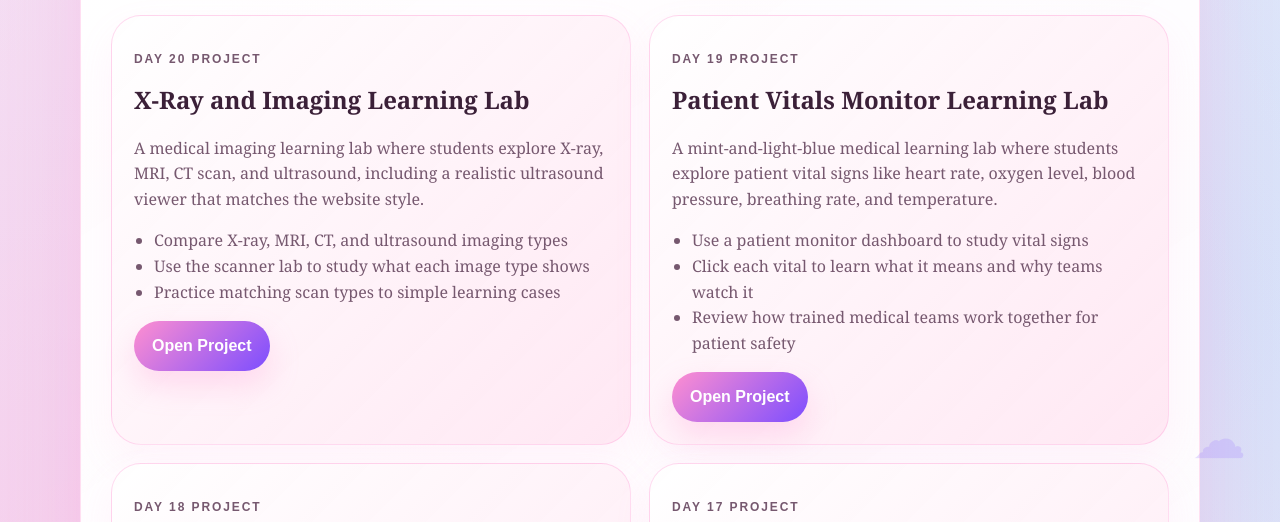
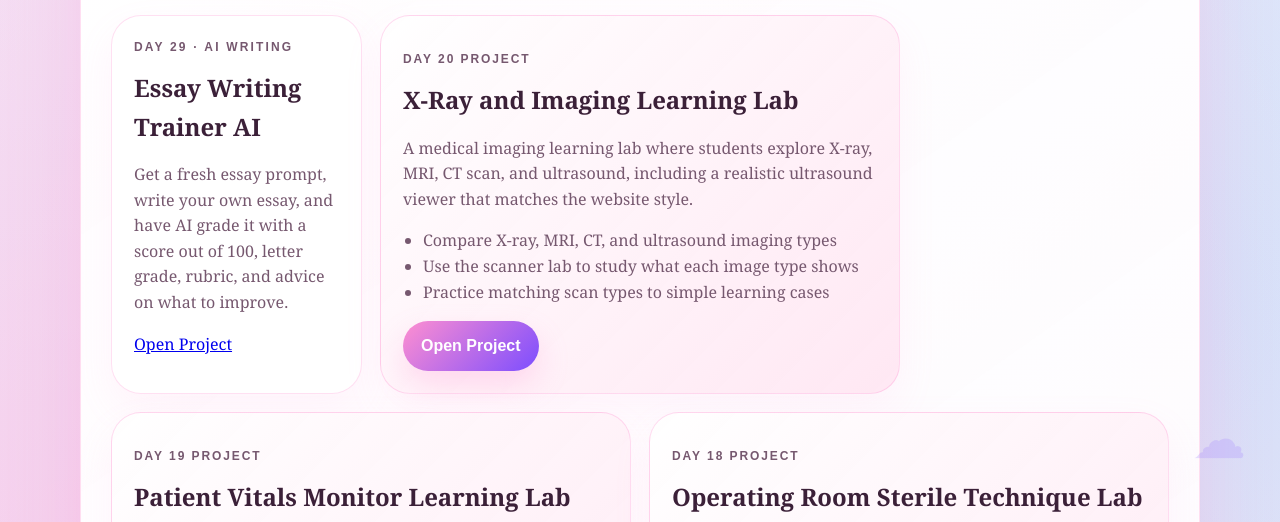
Before and after one commit to usmanaminch/amal-ai-lab, a website: page index.html in a window 1280 px wide. Both pictures are taken after a click on the button "Projects". Shown: the part 278-800 px from the top of the page. Drawn offline with Linux system fonts and the light colour scheme.

Commit message:
Finalize Essay Writing Trainer AI and add to projects tab

```diff
--- a/index.html
+++ b/index.html
@@ -142,6 +142,16 @@
 
 
 
+
+
+<article class="project-card">
+  <p class="eyebrow">Day 29 · AI Writing</p>
+  <h3>Essay Writing Trainer AI</h3>
+  <p>
+    Get a fresh essay prompt, write your own essay, and have AI grade it with a score out of 100, letter grade, rubric, and advice on what to improve.
+  </p>
+  <a href="projects/essay-writing-trainer-ai/index.html">Open Project</a>
+</article>
 
 <article class="project-card featured">
             <p class="project-tag">Day 20 Project</p>
```
